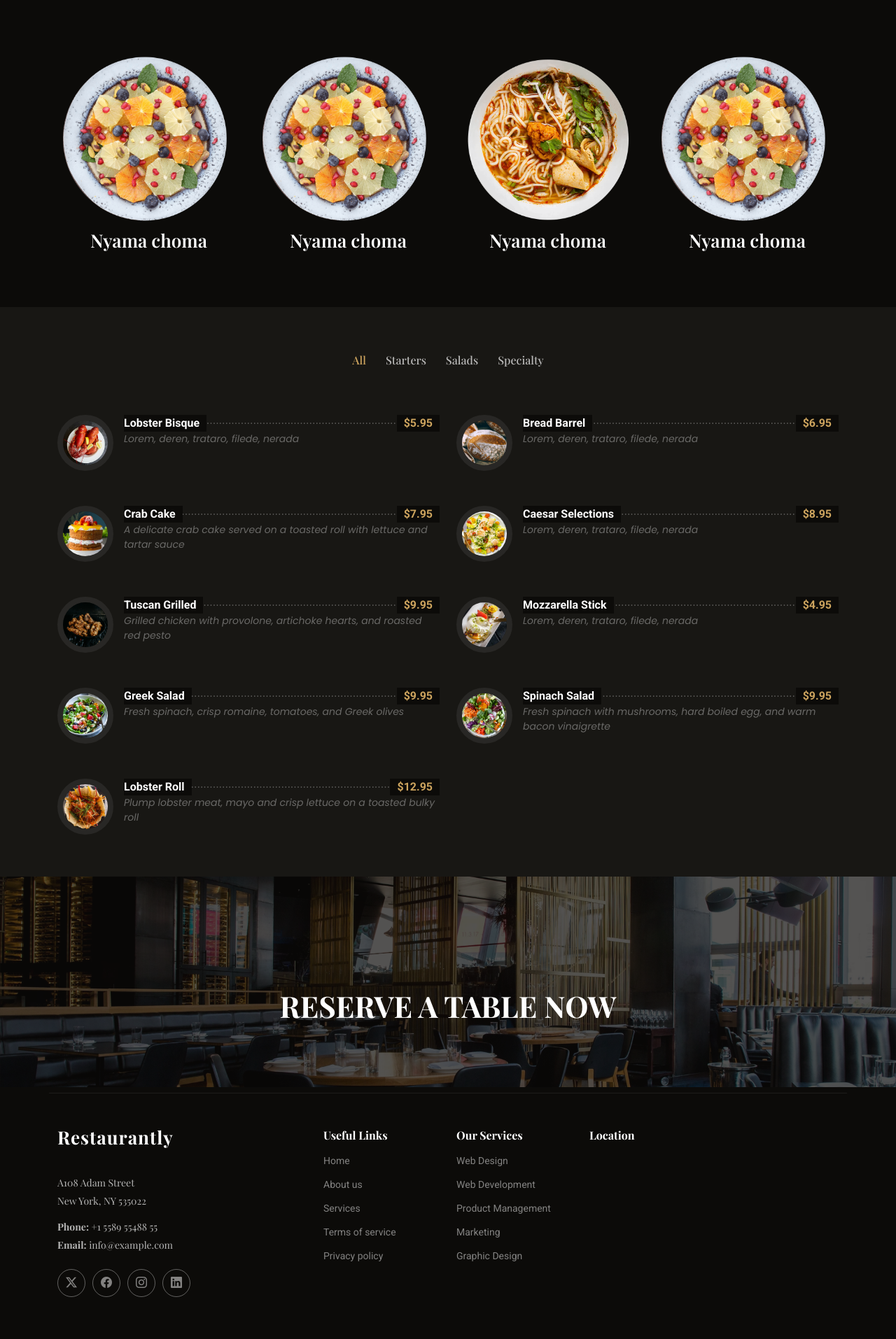
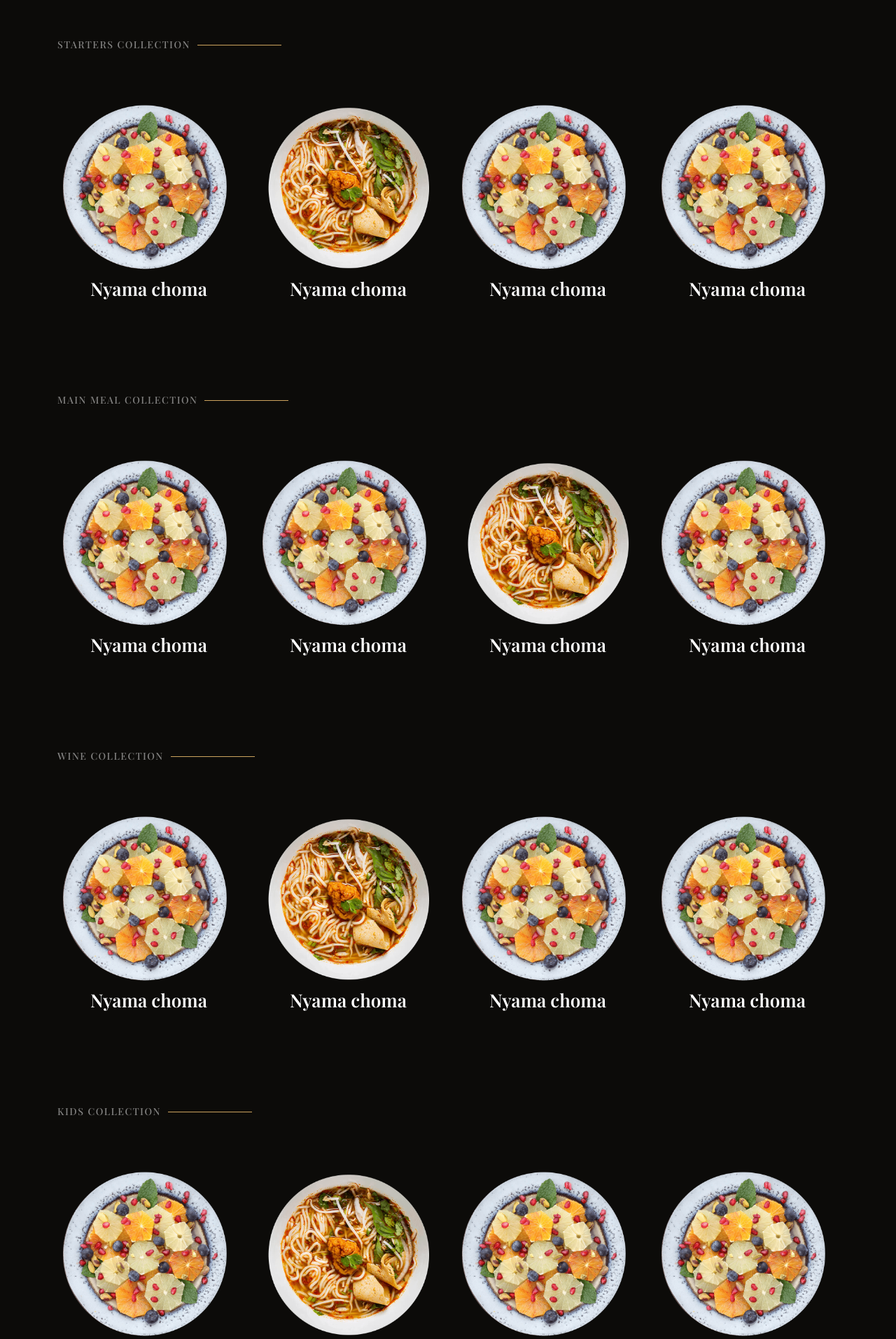
Before and after one commit to mercyogalo/Personal-work, a Django app: page /menu/ in a window 1280 px wide. Shown: the part 78-1992 px from the top of the page at 70% size. Run offline with Django 4.2, Linux system fonts and the light colour scheme; some libraries are stand-ins or nearby versions; some web fonts are replaced; grey boxes are pictures that could not be loaded.

Commit message:
updated the menu page
updated the menu layout

```diff
--- a/restaurant/restaurantfeature/templates/about.html
+++ b/restaurant/restaurantfeature/templates/about.html
@@ -13,7 +13,7 @@
     <!-- Events Section -->
     <section id="events" class="events section">
 
-      <img class="slider-bg" src="{% static 'assets/img/events-bg.jpg' %}" alt="" data-aos="fade-in">
+
 
       <div class="container">
 
--- a/restaurant/restaurantfeature/templates/menu.html
+++ b/restaurant/restaurantfeature/templates/menu.html
@@ -12,13 +12,84 @@
 
 
 
+  <section id="specials" class="specials section">
+
+    <!-- Section Title -->
+    <div class="container section-title" data-aos="fade-up">
+      <h2>Starters collection</h2>
+    </div><!-- End Section Title -->
+
+    <div class="container" data-aos="fade-up" data-aos-delay="100">
+
+      <div class="row">
+        <div class="col-lg-12 mt-4 mt-lg-0">
+
+          <div class="tab-content">
+            <div class="tab-pane active show" id="specials-tab-1">
+              <div class="row">
+
+                 <div class="col-lg-3 text-center order-1 order-lg-2">
+                  <img src="{% static 'assets/img/specials-2.png' %}" alt="" class="img-fluid">
+                  <div class=" details order-2 order-lg-1">
+                    <h3>Nyama choma</h3>
+                  </div>
+             </div>
+
+             <div class="col-lg-3 text-center order-1 order-lg-2">
+              <img src="{% static 'assets/img/specials-3.png' %}" alt="" class="img-fluid">
+              <div class=" details order-2 order-lg-1">
+                <h3>Nyama choma</h3>
+              </div>
+         </div>
+
+         <div class="col-lg-3 text-center order-1 order-lg-2">
+          <img src="{% static 'assets/img/specials-2.png' %}" alt="" class="img-fluid">
+          <div class=" details order-2 order-lg-1">
+            <h3>Nyama choma</h3>
+          </div>
+     </div>
+
+
+
+         <div class="col-lg-3 text-center order-1 order-lg-2">
+          <img src="{% static 'assets/img/specials-2.png' %}" alt="" class="img-fluid">
+          <div class=" details order-2 order-lg-1">
+            <h3>Nyama choma</h3>
+          </div>
+     </div>
+
+
+
+
+
+
+
+
+
+              </div>
+            </div>
+
+
+
+
+          </div>
+        </div>
+      </div>
+
+    </div>
+
+  </section><!-- /Specials Section -->
+
+
 
 
 
   <!-- Specials Section -->
   <section id="specials" class="specials section">
 
-
+    <div class="container section-title" data-aos="fade-up">
+      <h2>Main meal collection</h2>
+    </div><!-- End Section Title -->
 
     <div class="container" data-aos="fade-up" data-aos-delay="100">
 
@@ -66,6 +137,221 @@
 
 
 
+              </div>
+            </div>
+
+
+
+
+          </div>
+        </div>
+      </div>
+
+    </div>
+
+  </section><!-- /Specials Section -->
+
+
+
+
+
+
+  <section id="specials" class="specials section">
+
+    <!-- Section Title -->
+    <div class="container section-title" data-aos="fade-up">
+      <h2>Wine collection</h2>
+    </div><!-- End Section Title -->
+
+    <div class="container" data-aos="fade-up" data-aos-delay="100">
+
+      <div class="row">
+        <div class="col-lg-12 mt-4 mt-lg-0">
+
+          <div class="tab-content">
+            <div class="tab-pane active show" id="specials-tab-1">
+              <div class="row">
+
+                 <div class="col-lg-3 text-center order-1 order-lg-2">
+                  <img src="{% static 'assets/img/specials-2.png' %}" alt="" class="img-fluid">
+                  <div class=" details order-2 order-lg-1">
+                    <h3>Nyama choma</h3>
+                  </div>
+             </div>
+
+             <div class="col-lg-3 text-center order-1 order-lg-2">
+              <img src="{% static 'assets/img/specials-3.png' %}" alt="" class="img-fluid">
+              <div class=" details order-2 order-lg-1">
+                <h3>Nyama choma</h3>
+              </div>
+         </div>
+
+         <div class="col-lg-3 text-center order-1 order-lg-2">
+          <img src="{% static 'assets/img/specials-2.png' %}" alt="" class="img-fluid">
+          <div class=" details order-2 order-lg-1">
+            <h3>Nyama choma</h3>
+          </div>
+     </div>
+
+
+
+         <div class="col-lg-3 text-center order-1 order-lg-2">
+          <img src="{% static 'assets/img/specials-2.png' %}" alt="" class="img-fluid">
+          <div class=" details order-2 order-lg-1">
+            <h3>Nyama choma</h3>
+          </div>
+     </div>
+
+
+
+
+
+
+
+
+
+              </div>
+            </div>
+
+
+
+
+          </div>
+        </div>
+      </div>
+
+    </div>
+
+  </section><!-- /Specials Section -->
+
+
+
+
+  <section id="specials" class="specials section">
+
+    <!-- Section Title -->
+    <div class="container section-title" data-aos="fade-up">
+      <h2>Kids collection</h2>
+    </div><!-- End Section Title -->
+
+    <div class="container" data-aos="fade-up" data-aos-delay="100">
+
+      <div class="row">
+        <div class="col-lg-12 mt-4 mt-lg-0">
+
+          <div class="tab-content">
+            <div class="tab-pane active show" id="specials-tab-1">
+              <div class="row">
+
+                 <div class="col-lg-3 text-center order-1 order-lg-2">
+                  <img src="{% static 'assets/img/specials-2.png' %}" alt="" class="img-fluid">
+                  <div class=" details order-2 order-lg-1">
+                    <h3>Nyama choma</h3>
+                  </div>
+             </div>
+
+             <div class="col-lg-3 text-center order-1 order-lg-2">
+              <img src="{% static 'assets/img/specials-3.png' %}" alt="" class="img-fluid">
+              <div class=" details order-2 order-lg-1">
+                <h3>Nyama choma</h3>
+              </div>
+         </div>
+
+         <div class="col-lg-3 text-center order-1 order-lg-2">
+          <img src="{% static 'assets/img/specials-2.png' %}" alt="" class="img-fluid">
+          <div class=" details order-2 order-lg-1">
+            <h3>Nyama choma</h3>
+          </div>
+     </div>
+
+
+
+         <div class="col-lg-3 text-center order-1 order-lg-2">
+          <img src="{% static 'assets/img/specials-2.png' %}" alt="" class="img-fluid">
+          <div class=" details order-2 order-lg-1">
+            <h3>Nyama choma</h3>
+          </div>
+     </div>
+
+
+
+
+
+
+
+
+
+              </div>
+            </div>
+
+
+
+
+          </div>
+        </div>
+      </div>
+
+    </div>
+
+  </section><!-- /Specials Section -->
+
+
+
+
+
+
+
+  <section id="specials" class="specials section">
+
+    <!-- Section Title -->
+    <div class="container section-title" data-aos="fade-up">
+      <h2>Desserts collection</h2>
+    </div><!-- End Section Title -->
+
+    <div class="container" data-aos="fade-up" data-aos-delay="100">
+
+      <div class="row">
+        <div class="col-lg-12 mt-4 mt-lg-0">
+
+          <div class="tab-content">
+            <div class="tab-pane active show" id="specials-tab-1">
+              <div class="row">
+
+                 <div class="col-lg-3 text-center order-1 order-lg-2">
+                  <img src="{% static 'assets/img/specials-2.png' %}" alt="" class="img-fluid">
+                  <div class=" details order-2 order-lg-1">
+                    <h3>Nyama choma</h3>
+                  </div>
+             </div>
+
+             <div class="col-lg-3 text-center order-1 order-lg-2">
+              <img src="{% static 'assets/img/specials-3.png' %}" alt="" class="img-fluid">
+              <div class=" details order-2 order-lg-1">
+                <h3>Nyama choma</h3>
+              </div>
+         </div>
+
+         <div class="col-lg-3 text-center order-1 order-lg-2">
+          <img src="{% static 'assets/img/specials-2.png' %}" alt="" class="img-fluid">
+          <div class=" details order-2 order-lg-1">
+            <h3>Nyama choma</h3>
+          </div>
+     </div>
+
+
+
+         <div class="col-lg-3 text-center order-1 order-lg-2">
+          <img src="{% static 'assets/img/specials-2.png' %}" alt="" class="img-fluid">
+          <div class=" details order-2 order-lg-1">
+            <h3>Nyama choma</h3>
+          </div>
+     </div>
+
+
+
+
+
+
 
 
 
@@ -91,121 +377,9 @@
 
 
 
-    <!-- Menu Section -->
-    <section id="menu" class="menu section">
 
 
 
-      <div class="container isotope-layout" data-default-filter="*" data-layout="masonry" data-sort="original-order">
-
-        <div class="row" data-aos="fade-up" data-aos-delay="100">
-          <div class="col-lg-12 d-flex justify-content-center">
-            <ul class="menu-filters isotope-filters">
-              <li data-filter="*" class="filter-active">All</li>
-              <li data-filter=".filter-starters">Starters</li>
-              <li data-filter=".filter-salads">Salads</li>
-              <li data-filter=".filter-specialty">Specialty</li>
-            </ul>
-          </div>
-        </div><!-- Menu Filters -->
-
-        <div class="row isotope-container" data-aos="fade-up" data-aos-delay="200">
-
-          <div class="col-lg-6 menu-item isotope-item filter-starters">
-            <img src="{% static 'assets/img/menu/lobster-bisque.jpg' %}" class="menu-img" alt="">
-            <div class="menu-content">
-              <a href="#">Lobster Bisque</a><span>$5.95</span>
-            </div>
-            <div class="menu-ingredients">
-              Lorem, deren, trataro, filede, nerada
-            </div>
-          </div><!-- Menu Item -->
-
-          <div class="col-lg-6 menu-item isotope-item filter-specialty">
-            <img src="{% static 'assets/img/menu/bread-barrel.jpg' %}" class="menu-img" alt="">
-            <div class="menu-content">
-              <a href="#">Bread Barrel</a><span>$6.95</span>
-            </div>
-            <div class="menu-ingredients">
-              Lorem, deren, trataro, filede, nerada
-            </div>
-          </div><!-- Menu Item -->
-
-          <div class="col-lg-6 menu-item isotope-item filter-starters">
-            <img src="{% static 'assets/img/menu/cake.jpg' %}" class="menu-img" alt="">
-            <div class="menu-content">
-              <a href="#">Crab Cake</a><span>$7.95</span>
-            </div>
-            <div class="menu-ingredients">
-              A delicate crab cake served on a toasted roll with lettuce and tartar sauce
-            </div>
-          </div><!-- Menu Item -->
-
-          <div class="col-lg-6 menu-item isotope-item filter-salads">
-            <img src="{% static 'assets/img/menu/caesar.jpg' %}" class="menu-img" alt="">
-            <div class="menu-content">
-              <a href="#">Caesar Selections</a><span>$8.95</span>
-            </div>
-            <div class="menu-ingredients">
-              Lorem, deren, trataro, filede, nerada
-            </div>
-          </div><!-- Menu Item -->
-
-          <div class="col-lg-6 menu-item isotope-item filter-specialty">
-            <img src="{% static 'assets/img/menu/tuscan-grilled.jpg' %}" class="menu-img" alt="">
-            <div class="menu-content">
-              <a href="#">Tuscan Grilled</a><span>$9.95</span>
-            </div>
-            <div class="menu-ingredients">
-              Grilled chicken with provolone, artichoke hearts, and roasted red pesto
-            </div>
-          </div><!-- Menu Item -->
-
-          <div class="col-lg-6 menu-item isotope-item filter-starters">
-            <img src="{% static 'assets/img/menu/mozzarella.jpg' %}" class="menu-img" alt="">
-            <div class="menu-content">
-              <a href="#">Mozzarella Stick</a><span>$4.95</span>
-            </div>
-            <div class="menu-ingredients">
-              Lorem, deren, trataro, filede, nerada
-            </div>
-          </div><!-- Menu Item -->
-
-          <div class="col-lg-6 menu-item isotope-item filter-salads">
-            <img src="{% static 'assets/img/menu/greek-salad.jpg' %}" class="menu-img" alt="">
-            <div class="menu-content">
-              <a href="#">Greek Salad</a><span>$9.95</span>
-            </div>
-            <div class="menu-ingredients">
-              Fresh spinach, crisp romaine, tomatoes, and Greek olives
-            </div>
-          </div><!-- Menu Item -->
-
-          <div class="col-lg-6 menu-item isotope-item filter-salads">
-            <img src="{% static 'assets/img/menu/spinach-salad.jpg' %}" class="menu-img" alt="">
-            <div class="menu-content">
-              <a href="#">Spinach Salad</a><span>$9.95</span>
-            </div>
-            <div class="menu-ingredients">
-              Fresh spinach with mushrooms, hard boiled egg, and warm bacon vinaigrette
-            </div>
-          </div><!-- Menu Item -->
-
-          <div class="col-lg-6 menu-item isotope-item filter-specialty">
-            <img src="{% static 'assets/img/menu/lobster-roll.jpg' %}" class="menu-img" alt="">
-            <div class="menu-content">
-              <a href="#">Lobster Roll</a><span>$12.95</span>
-            </div>
-            <div class="menu-ingredients">
-              Plump lobster meat, mayo and crisp lettuce on a toasted bulky roll
-            </div>
-          </div><!-- Menu Item -->
-
-        </div><!-- Menu Container -->
-
-      </div>
-
-    </section><!-- /Menu Section -->
 
 
 
```
